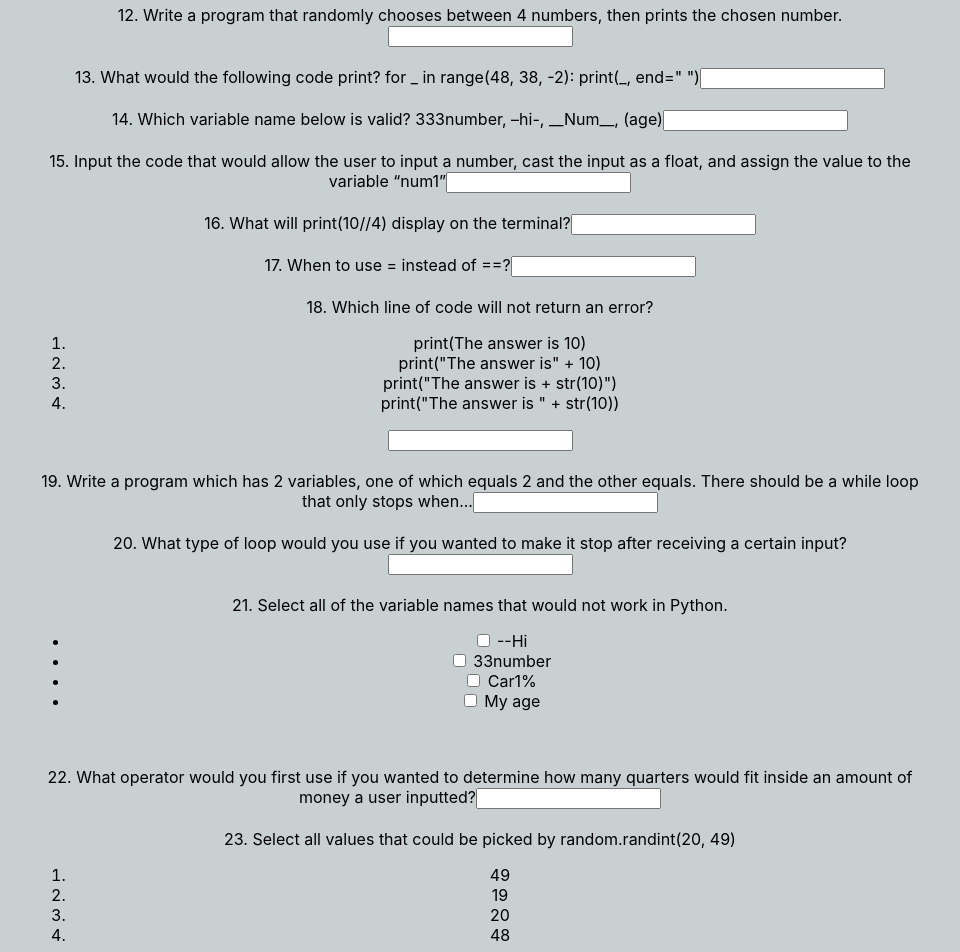
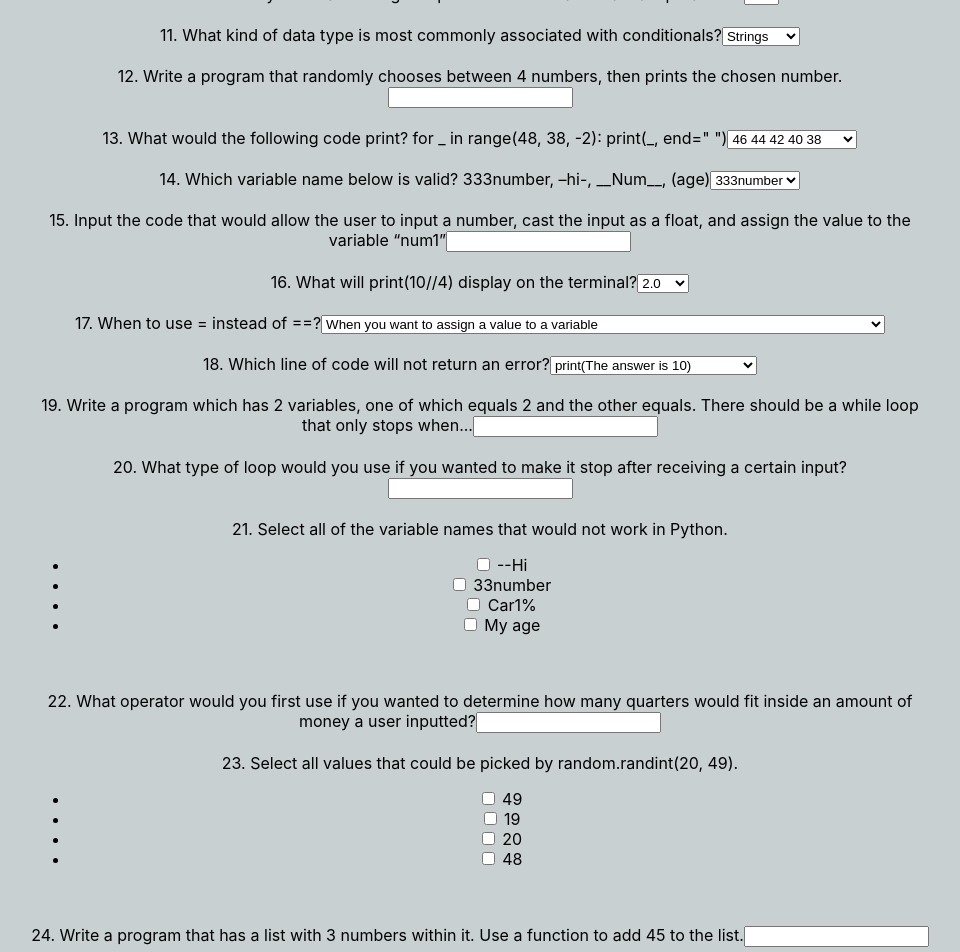
Before and after one commit to MD5595/SrtFlaskWebsite, a React (Create React App) app in the folder my-app/: page /PreTest in a window 1280 px wide. Shown: the part 480-1432 px from the top of the page, without its empty margins (2-962 px from the left). Built offline with nearby package versions, Linux system fonts and the light colour scheme; no server answers.

Commit message:
pretest questions

```diff
--- a/my-app/src/pages/PreTest.js
+++ b/my-app/src/pages/PreTest.js
@@ -5,6 +5,7 @@ import axios from "axios";
 function PreTest() {
     const [userScore, setUserScore] = useState(0);
     const username = localStorage.getItem('username');
+
     function PreTestGrader() {
         let score = 0;
 
@@ -151,14 +152,14 @@ function PreTest() {
                 {/* Question 2 */}
                 <label htmlFor="answer2">2. What module would you use if you wanted to use the sqrt() function?</label>
                 <input type="text" id="answer2"/>
-
-                {/* <label htmlFor="answer3">
+                <br/><br/>
+                <label htmlFor="answer3">
                     3. Fill in the blank: num = int(input("Enter a number"))
-                    if num > 0 _ num < 100:
+                    if num &gt; 0 _ num &lt; 100:
                     print("Your number is between 0 and 100")
                 </label>
                 <input type="text" id="answer3"/>
-                Question 3 */}
+                {/*Question 3 */}
                 <br/>
                 {/* Question 4 */}
                 <label htmlFor="answer4">4. Write a program that contains a function that simulates a pen being clicked
@@ -209,7 +210,13 @@ function PreTest() {
                 {/* Question 11 */}
                 <label htmlFor="answer11">11. What kind of data type is most commonly associated with
                     conditionals?</label>
-                <input type="text" id="answer11"/>
+                <select id="answer11">
+                    <option value="strings">Strings</option>
+                    <option value="booleans">Booleans</option>
+                    <option value="lists">Lists</option>
+                    <option value="floats">Floats</option>
+                </select>
+
                 <br/>
                 <br/>
                 {/* Question 12 */}
@@ -221,13 +228,23 @@ function PreTest() {
                 {/* Question 13 */}
                 <label htmlFor="answer13">13. What would the following code print? for _ in range(48, 38, -2): print(_,
                     end=" ")</label>
-                <input type="text" id="answer13"/>
+                <select id="answer13">
+                    <option value="option1">46 44 42 40 38</option>
+                    <option value="option2">48 46 44 42 40</option>
+                    <option value="option3">46 44 42 40</option>
+                    <option value="option4">48 46 44 42 40 38</option>
+                </select>
                 <br/>
                 <br/>
                 {/* Question 14 */}
                 <label htmlFor="answer14">14. Which variable name below is valid? 333number, –hi-, __Num__,
                     (age)</label>
-                <input type="text" id="answer14"/>
+                <select id="answer14">
+                    <option value="option1">333number</option>
+                    <option value="option2">–hi-</option>
+                    <option value="option3">__Num__</option>
+                    <option value="option4">(age)</option>
+                </select>
                 <br/>
                 <br/>
                 {/* Question 15 */}
@@ -238,24 +255,35 @@ function PreTest() {
                 <br/>
                 {/* Question 16 */}
                 <label htmlFor="answer16">16. What will print(10//4) display on the terminal?</label>
-                <input type="text" id="answer16"/>
+                <select id="answer16">
+                    <option value="option1">2.0</option>
+                    <option value="option2">2.5</option>
+                    <option value="option3">2</option>
+                    <option value="option4">10//4</option>
+                </select>
                 <br/>
                 <br/>
                 {/* Question 17 */}
                 <label htmlFor="answer17">17. When to use = instead of ==?</label>
-                <input type="text" id="answer17"/>
+                <select id="answer17">
+                    <option value="option1">When you want to assign a value to a variable</option>
+                    <option value="option2">When you want to make a logical statement that hinges on values being equal
+                        to each other
+                    </option>
+                    <option value="option3">== is not present in Python</option>
+                    <option value="option4">For mathematical equations</option>
+                </select>
                 <br/>
                 <br/>
                 {/* Question 18 */}
                 <label htmlFor="answer18">18. Which line of code will not return an error?
-                    <ol>
-                        <li>print(The answer is 10)</li>
-                        <li>print("The answer is" + 10)</li>
-                        <li>print("The answer is + str(10)")</li>
-                        <li>print("The answer is " + str(10))</li>
-                    </ol>
+                    <select id="answer18">
+                        <option value="option1">print(The answer is 10)</option>
+                        <option value="option2">print("The answer is" + 10)</option>
+                        <option value="option3">print("The answer is + str(10)")</option>
+                        <option value="option4">print("The answer is " + str(10))</option>
+                    </select>
                 </label>
-                <input type="text" id="answer18"/>
                 <br/>
                 <br/>
                 {/* Question 19 */}
@@ -274,13 +302,13 @@ function PreTest() {
                 <label htmlFor="answer21">
                     21. Select all of the variable names that would not work in Python.
                     <ul>
-                        <li><input type="checkbox" id="option1" name="answer21" value="--Hi"/> <label
+                        <li><input type="checkbox" id="option1" name="answer21" value="option1"/> <label
                             htmlFor="option1">--Hi</label></li>
-                        <li><input type="checkbox" id="option2" name="answer21" value="33number"/> <label
+                        <li><input type="checkbox" id="option2" name="answer21" value="option2"/> <label
                             htmlFor="option2">33number</label></li>
-                        <li><input type="checkbox" id="option3" name="answer21" value="Car1%"/> <label
+                        <li><input type="checkbox" id="option3" name="answer21" value="option3"/> <label
                             htmlFor="option3">Car1%</label></li>
-                        <li><input type="checkbox" id="option4" name="answer21" value="My age"/> <label
+                        <li><input type="checkbox" id="option4" name="answer21" value="option4"/> <label
                             htmlFor="option4">My age</label></li>
                     </ul>
                 </label>
@@ -294,15 +322,19 @@ function PreTest() {
                 <br/>
                 <br/>
                 {/* Question 23 */}
-                <label htmlFor="answer23">23. Select all values that could be picked by random.randint(20, 49)
-                    <ol>
-                        <li>49</li>
-                        <li>19</li>
-                        <li>20</li>
-                        <li>48</li>
-                    </ol>
+                <label htmlFor="answer23">
+                    23. Select all values that could be picked by random.randint(20, 49).
+                    <ul>
+                        <li><input type="checkbox" id="option1" name="answer23" value="option1"/> <label
+                            htmlFor="option1">49</label></li>
+                        <li><input type="checkbox" id="option2" name="answer23" value="option2"/> <label
+                            htmlFor="option2">19</label></li>
+                        <li><input type="checkbox" id="option3" name="answer23" value="option3"/> <label
+                            htmlFor="option3">20</label></li>
+                        <li><input type="checkbox" id="option4" name="answer23" value="option4"/> <label
+                            htmlFor="option4">48</label></li>
+                    </ul>
                 </label>
-                <input type="text" id="answer23"/>
                 <br/>
                 <br/>
                 {/* Question 24 */}
```
Lines whose indentation alone changed are shown as unchanged.
